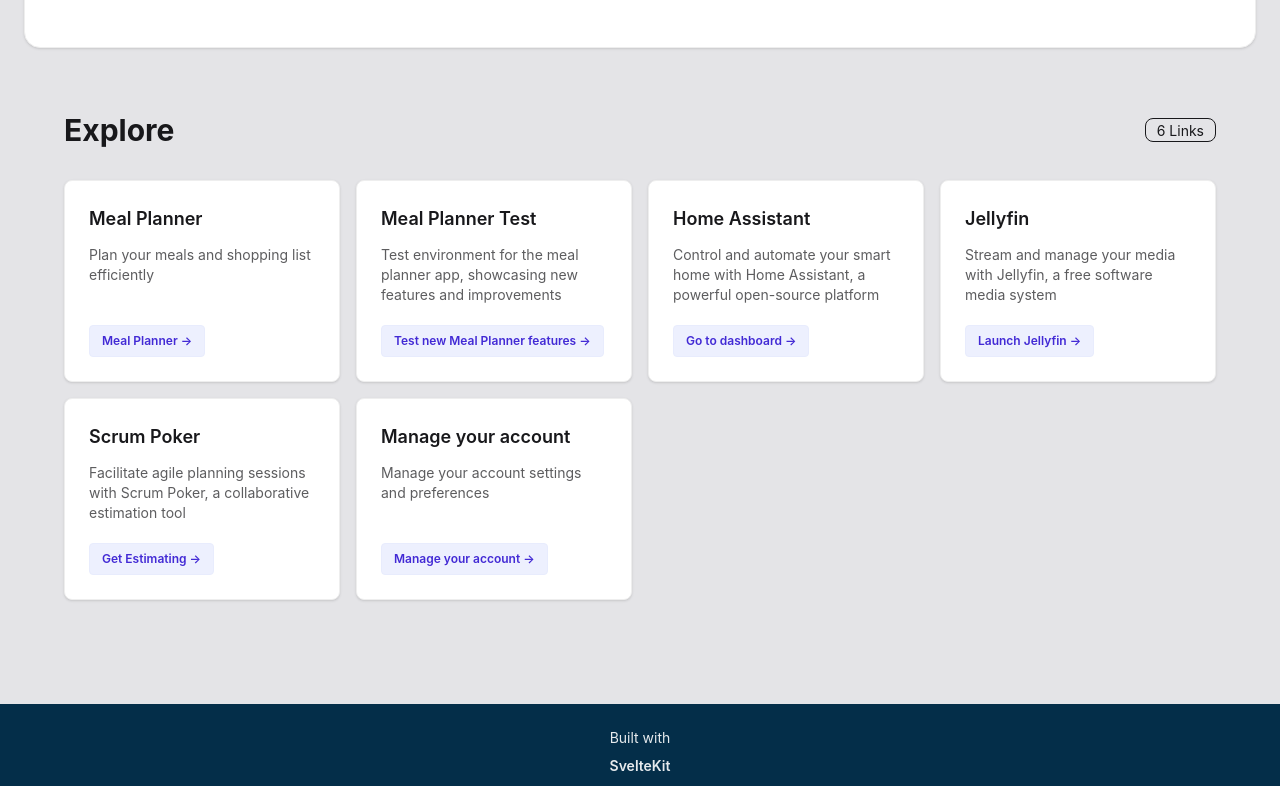
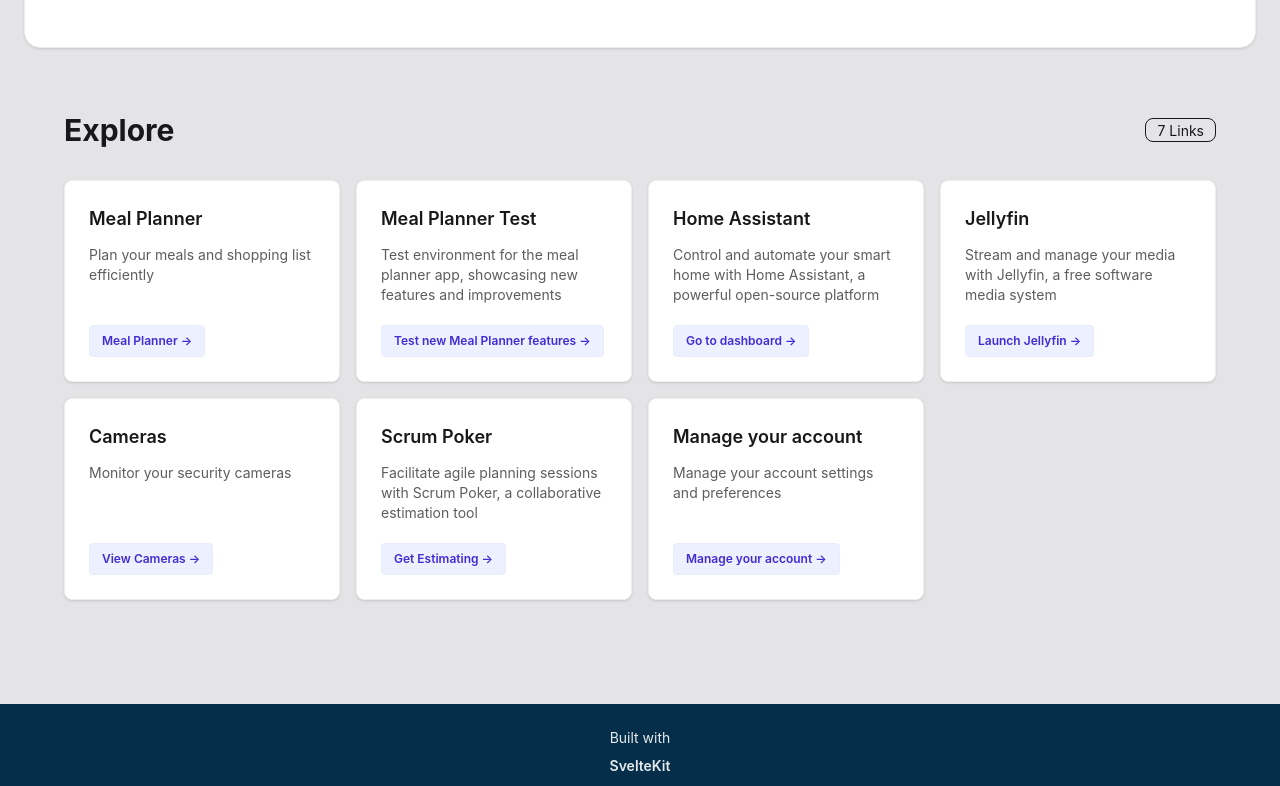
Before and after one commit to AshHoldsworth/landing-page, a SvelteKit app: page / in a window 1280 px wide. Shown: the part 444-1230 px from the top of the page. Built offline with nearby package versions, Linux system fonts and the light colour scheme.

Commit message:
add cameras link

```diff
--- a/src/routes/+page.svelte
+++ b/src/routes/+page.svelte
@@ -26,6 +26,12 @@
         description: 'Stream and manage your media with Jellyfin, a free software media system',
         href: 'https://media.ashholdsworth.co.uk/',
         label: 'Launch Jellyfin →'
+      },
+      {
+        title: 'Cameras',
+        description: 'Monitor your security cameras',
+        href: 'https://cameras.ashholdsworth.co.uk/',
+        label: 'View Cameras →'
       },
       {
         title: 'Scrum Poker',
```
